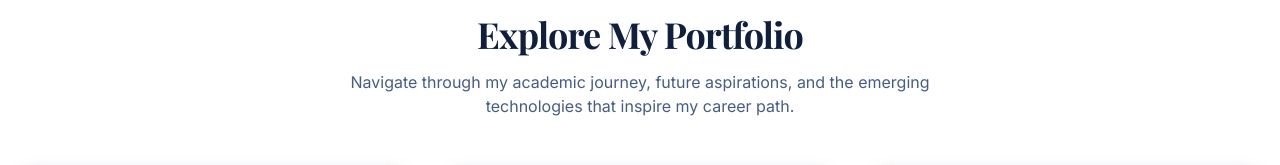
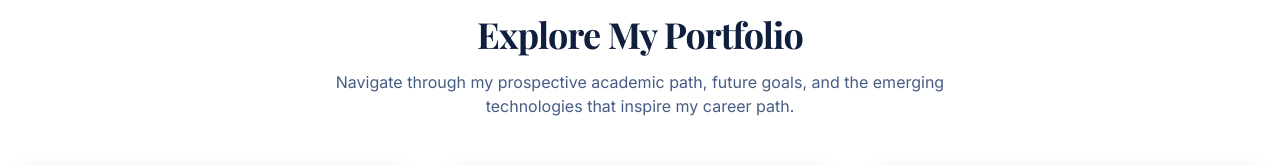
Before and after one commit to gnartastrophe/esteban-s-tech-journey, a React (Vite) app: page / in a window 1280 px wide. Shown: the part 772-937 px from the top of the page. Built offline with nearby package versions, Linux system fonts and the light colour scheme; the HTML template or start-up script is replaced by a standard one.

Commit message:
Visual edit in Lovable
Edited UI in Lovable

```diff
--- a/src/pages/Index.tsx
+++ b/src/pages/Index.tsx
@@ -60,8 +60,7 @@ const Index = () => {
             Explore My Portfolio
           </h2>
           <p className="text-muted-foreground text-center mb-12 max-w-2xl mx-auto font-body">
-            Navigate through my academic journey, future aspirations, and the emerging technologies
-            that inspire my career path.
+            Navigate through my prospective academic path, future goals, and the emerging technologies that inspire my career path.
           </p>
           <div className="grid md:grid-cols-3 gap-8">
             <Link to="/academics-hcc" className="group">
```
